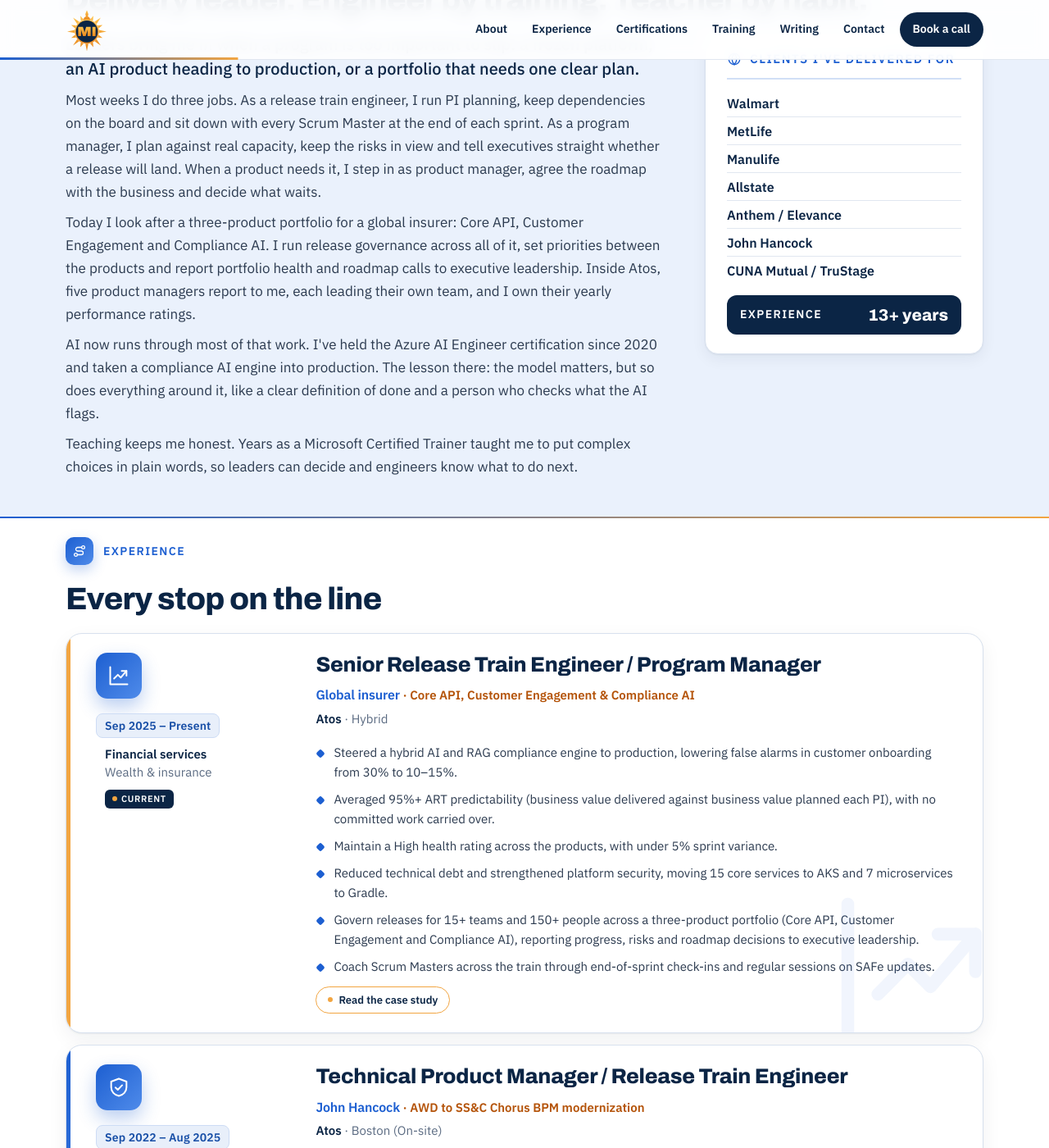
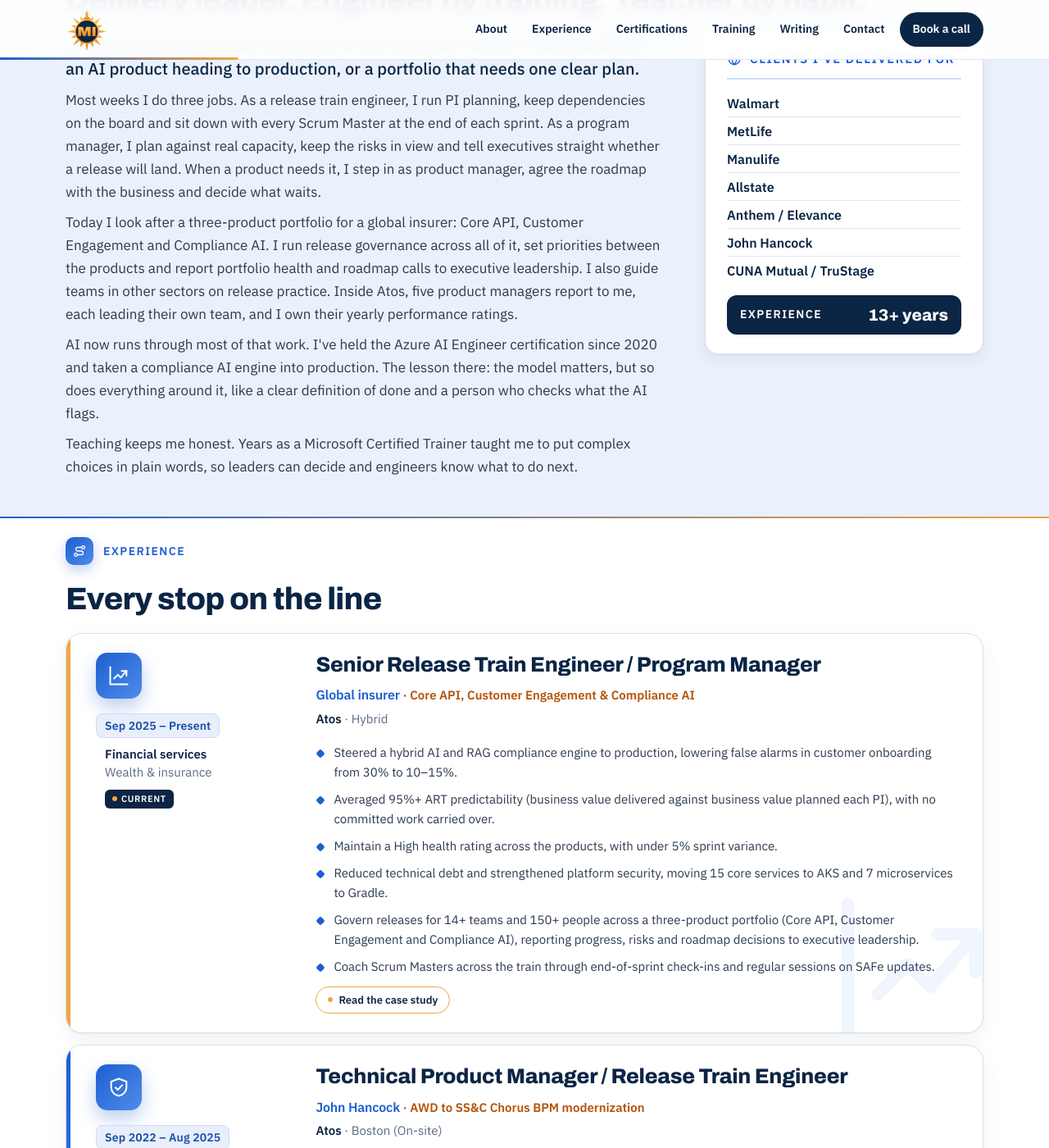
Before and after one commit to Madhan-I/Madhan-I.github.io, a Jekyll site: the page built from index.html, in a window 1280 px wide and 1400 px high, scrolled down 1219 px. Shown: the whole window at 82% size. Built offline with Jekyll 4.4.1, drawn with Linux system fonts in a browser that asks for light colours.

Commit message:
Portfolio scope 14+ teams and 150+ people; About notes guidance for teams in other sectors
Co-Authored-By: Claude Opus 5.5 <noreply@anthropic.com>
Claude-Session: https://claude.ai/code/session_01WNzLwZSYALJP8akM9QBjMW

```diff
--- a/_data/profile.yml
+++ b/_data/profile.yml
@@ -96,7 +96,7 @@ about_title: "Delivery leader. Engineer by training. Teacher by habit."
 about:
   - "Leaders bring me in when a program is too important to slip: a frozen platform, an AI product heading to production, or a portfolio that needs one clear plan."
   - "Most weeks I do three jobs. As a release train engineer, I run PI planning, keep dependencies on the board and sit down with every Scrum Master at the end of each sprint. As a program manager, I plan against real capacity, keep the risks in view and tell executives straight whether a release will land. When a product needs it, I step in as product manager, agree the roadmap with the business and decide what waits."
-  - "Today I look after a three-product portfolio for a global insurer: Core API, Customer Engagement and Compliance AI. I run release governance across all of it, set priorities between the products and report portfolio health and roadmap calls to executive leadership. Inside Atos, five product managers report to me, each leading their own team, and I own their yearly performance ratings."
+  - "Today I look after a three-product portfolio for a global insurer: Core API, Customer Engagement and Compliance AI. I run release governance across all of it, set priorities between the products and report portfolio health and roadmap calls to executive leadership. I also guide teams in other sectors on release practice. Inside Atos, five product managers report to me, each leading their own team, and I own their yearly performance ratings."
   - "AI now runs through most of that work. I've held the Azure AI Engineer certification since 2020 and taken a compliance AI engine into production. The lesson there: the model matters, but so does everything around it, like a clear definition of done and a person who checks what the AI flags."
   - "Teaching keeps me honest. Years as a Microsoft Certified Trainer taught me to put complex choices in plain words, so leaders can decide and engineers know what to do next."
 
@@ -128,7 +128,7 @@ experience:
       - Averaged 95%+ ART predictability (business value delivered against business value planned each PI), with no committed work carried over.
       - Maintain a High health rating across the products, with under 5% sprint variance.
       - Reduced technical debt and strengthened platform security, moving 15 core services to AKS and 7 microservices to Gradle.
-      - Govern releases for 15+ teams and 150+ people across a three-product portfolio (Core API, Customer Engagement and Compliance AI), reporting progress, risks and roadmap decisions to executive leadership.
+      - Govern releases for 14+ teams and 150+ people across a three-product portfolio (Core API, Customer Engagement and Compliance AI), reporting progress, risks and roadmap decisions to executive leadership.
       - Coach Scrum Masters across the train through end-of-sprint check-ins and regular sessions on SAFe updates.
   - dates: Sep 2022 – Aug 2025
     title: Technical Product Manager / Release Train Engineer
--- a/case-studies/ai-compliance.html
+++ b/case-studies/ai-compliance.html
@@ -14,7 +14,7 @@ permalink: /case-studies/ai-compliance/
     <ul class="case-stats">
       <li><b>30% → 10–15%</b><span>false alarms in customer onboarding</span></li>
       <li><b>95%+</b><span>average ART predictability, no committed work carried over</span></li>
-      <li><b>15+</b><span>teams and 150+ people across three products</span></li>
+      <li><b>14+</b><span>teams and 150+ people across three products</span></li>
       <li><b>&lt;5%</b><span>sprint variance, with a High portfolio health rating</span></li>
     </ul>
 
--- a/llms.txt
+++ b/llms.txt
@@ -5,7 +5,7 @@
 This file summarises the public profile at https://madhanirulandi.com for AI assistants and agents. The website is the source of truth; facts below match it.
 
 ## Current role
-- Senior Release Train Engineer / Program Manager, Atos (Sep 2025 – present): governs releases for 15+ teams and 150+ people across a global insurer's Core API, Customer Engagement and Compliance AI products.
+- Senior Release Train Engineer / Program Manager, Atos (Sep 2025 – present): governs releases for 14+ teams and 150+ people across a global insurer's Core API, Customer Engagement and Compliance AI products.
 - Took a hybrid AI and retrieval-augmented generation (RAG) compliance engine into production, cutting onboarding false positives from 30% to 10–15%.
 - Averaged 95%+ ART predictability (business value delivered against business value planned each PI), with no committed work carried over and under 5% sprint variance.
 - Moved 15 core services to Azure Kubernetes Service (AKS) and 7 microservices to Gradle.
--- a/resume.txt
+++ b/resume.txt
@@ -6,7 +6,7 @@ Chennai, India (open to relocation worldwide) • irulandi.madhan@gmail.com •
 
 PROFESSIONAL SUMMARY
 Delivery leader with 13 years across retail, insurance and healthcare for clients including Walmart, MetLife, Manulife, Allstate,
-Anthem and John Hancock, on systems serving 20M+ insurance policyholders. Govern releases for 15+ teams and 150+ people and
+Anthem and John Hancock, on systems serving 20M+ insurance policyholders. Govern releases for 14+ teams and 150+ people and
 turn around at-risk programs. Microsoft Certified Trainer since 2020: 3,000+ people trained, 75+ guest lectures.
  • Turnaround. Restarted a multi-million-dollar John Hancock platform stalled two years by COVID, clearing 400+ backlog tickets
 in 9 months and taking all 5 modernization initiatives live across 20+ business divisions.
@@ -38,7 +38,7 @@ Client: Global insurer · Core API, Customer Engagement & Compliance AI
  • Averaged 95%+ ART predictability (business value delivered against business value planned each PI), with no committed work carried over.
  • Maintain a High health rating across the products, with under 5% sprint variance.
  • Reduced technical debt and strengthened platform security, moving 15 core services to AKS and 7 microservices to Gradle.
- • Govern releases for 15+ teams and 150+ people across a global insurer's portfolio, leading the cross-team call on dependencies,
+ • Govern releases for 14+ teams and 150+ people across a global insurer's portfolio, leading the cross-team call on dependencies,
 risks and go/no-go decisions.
  • Coach Scrum Masters across the train through end-of-sprint check-ins and regular sessions on SAFe updates.
 Technical Product Manager / Release Train Engineer                                   Sep 2022 – Aug 2025 | Boston, USA (On-site)
```
Also changed, not shown: 6 other files.
